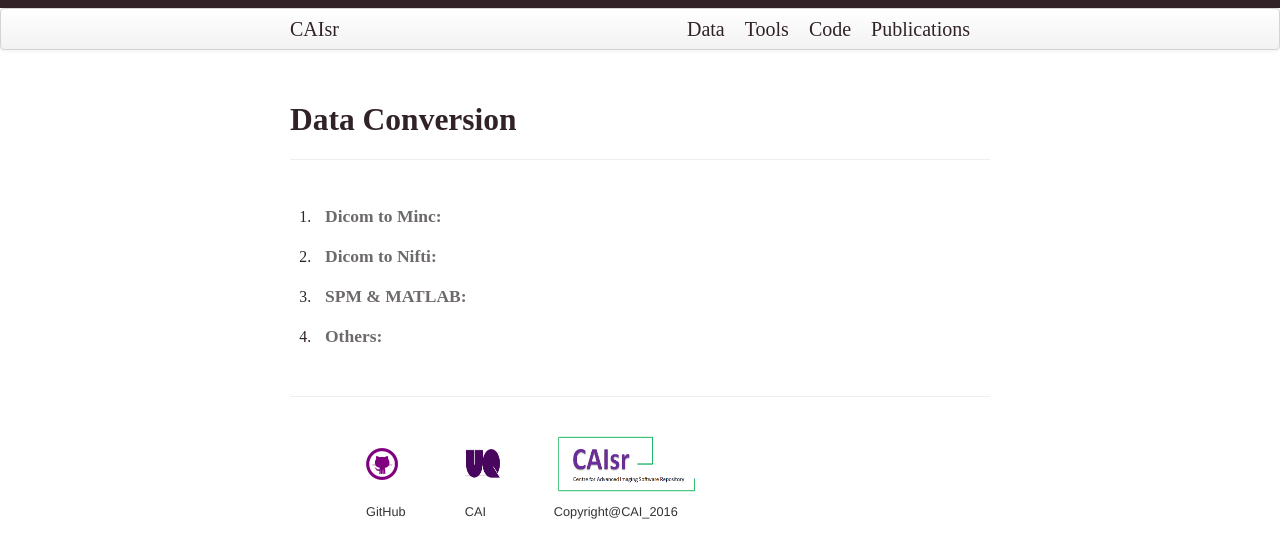
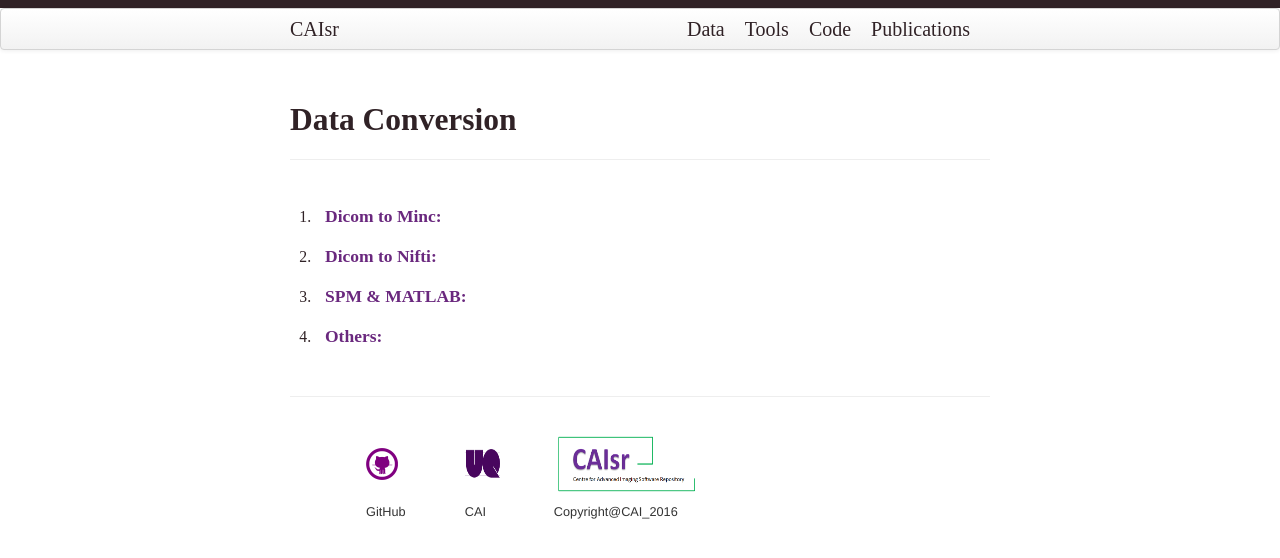
Before and after one commit to CAIsr/CAIsr.github.io, a Jekyll site: the page built from pages/data_conversion.md, in a window 1280 px wide. Shown: the top 558 px of the page. Built offline with Jekyll 4.4.1, drawn with Linux system fonts in a browser that asks for light colours.

Commit message:
Update data_conversion.md

```diff
--- a/pages/data_conversion.md
+++ b/pages/data_conversion.md
@@ -5,17 +5,17 @@
 ---
 
 1. <dl>
-   <dd> <h4 style="color:#6e6a6b;"> Dicom to Minc: </h4> </dd>
+   <dd> <h4 style="color:#6a287e;"> Dicom to Minc: </h4> </dd>
    </dl>
 
 2. <dl>
-   <dd> <h4 style="color:#6e6a6b;"> Dicom to Nifti: </h4> </dd>
+   <dd> <h4 style="color:#6a287e;"> Dicom to Nifti: </h4> </dd>
    </dl>
 
 3. <dl>
-   <dd> <h4 style="color:#6e6a6b;"> SPM & MATLAB: </h4> </dd>
+   <dd> <h4 style="color:#6a287e;"> SPM & MATLAB: </h4> </dd>
    </dl>
 
 4. <dl>
-   <dd> <h4 style="color:#6e6a6b;"> Others: </h4> </dd>
+   <dd> <h4 style="color:#6a287e;"> Others: </h4> </dd>
    </dl>
```
